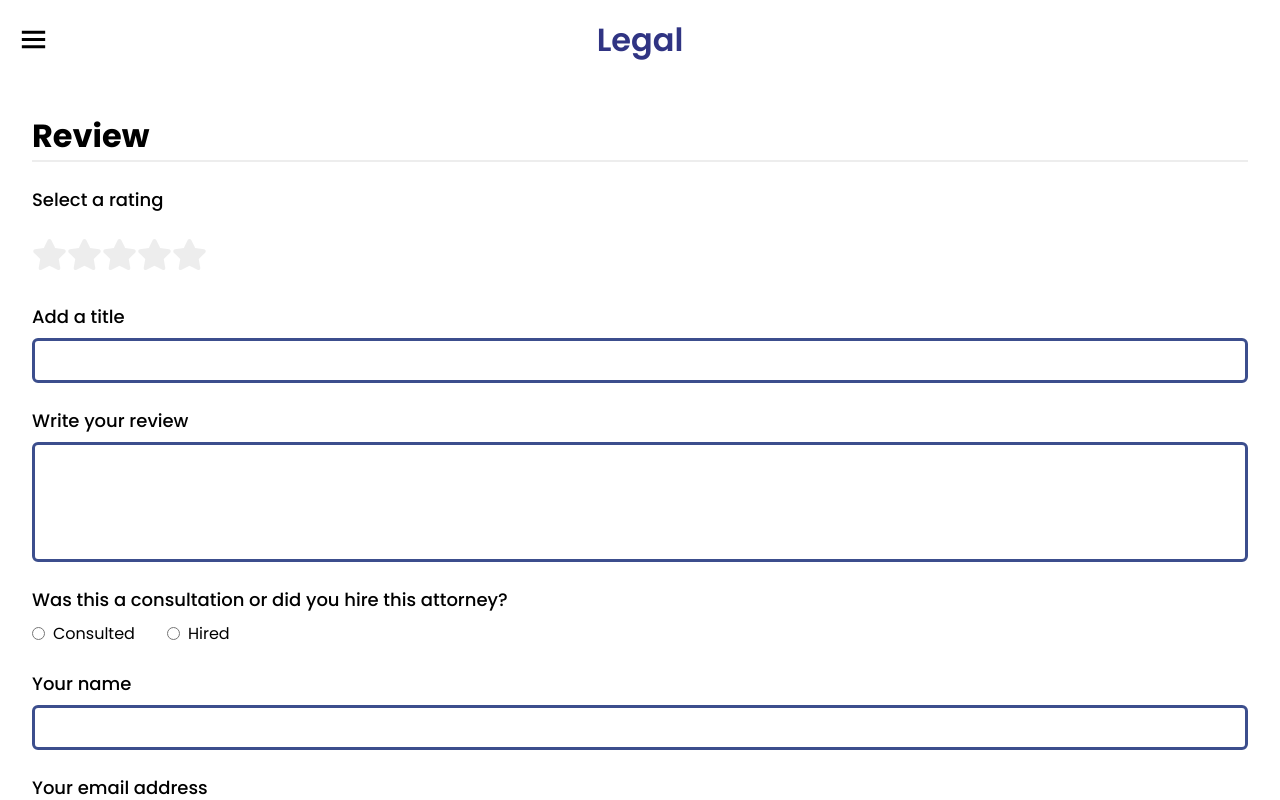
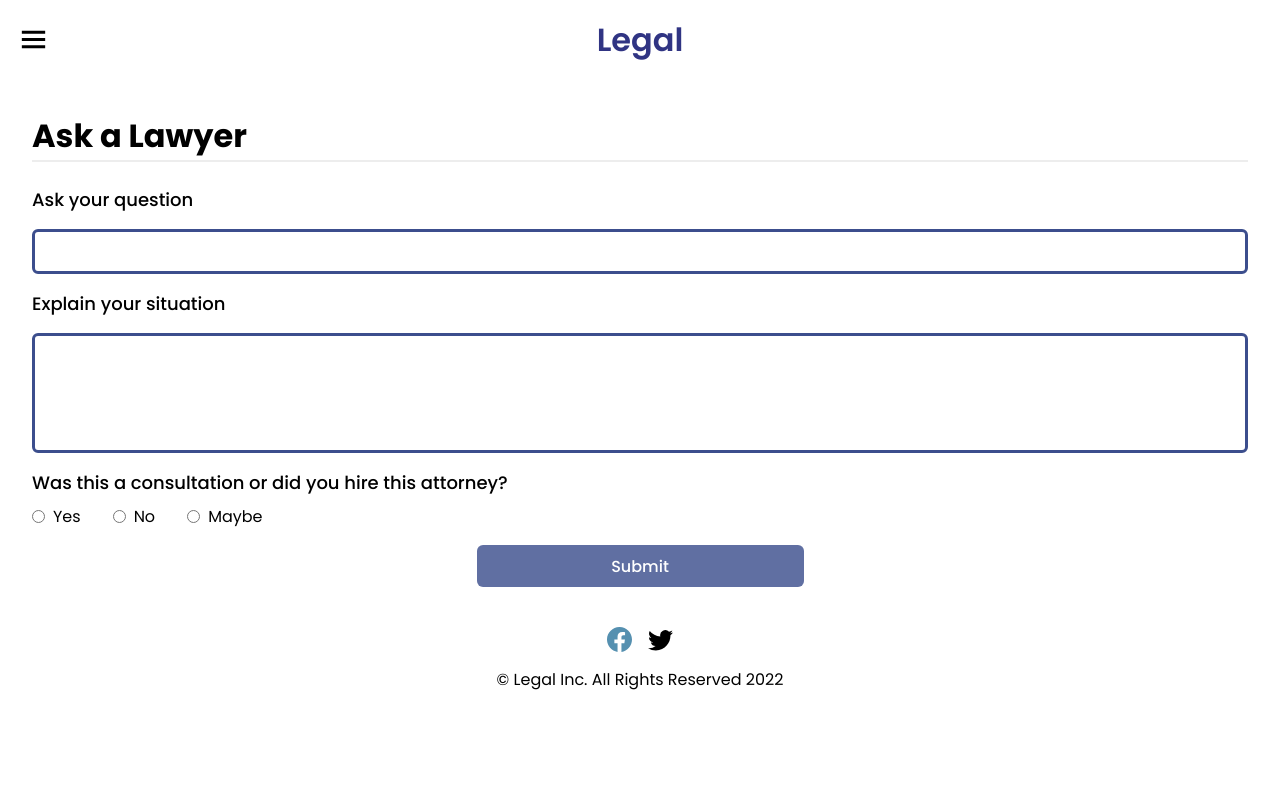
Before and after one commit to cesarmarvar/legal-app, a React (Create React App) app: page /questions/new in a window 1280 px wide. Shown: the top 800 px of the page. Built offline with nearby package versions, Linux system fonts and the light colour scheme.

Commit message:
Created create question page. Functional.

```diff
--- a/src/App.js
+++ b/src/App.js
@@ -1,10 +1,9 @@
 // import { LawyerDetailPage } from "./pages/lawyer-detail/lawyer-detail";
 // import { LawyersPage } from "./pages/lawyers";
 // import MainPage from "./pages/main";
-
 // import StarRating from "./components/textarea/star-rating/star-rating";
-
-import { CreateReview } from "./pages/create-review/create-review-page";
+// import { CreateReview } from "./pages/create-review/create-review-page";
+import CreateQuestionPage from "./pages/create-question/create-question-page";
 
 function App() {
   return (
@@ -12,8 +11,8 @@ function App() {
       {/* <MainPage /> */}
       {/* <LawyersPage /> */}
       {/* <LawyerDetailPage /> */}
-      <CreateReview />
-      {/* <StarRating /> */}
+      {/* <CreateReview /> */}
+      <CreateQuestionPage />
     </>
   );
 }
--- /dev/null
+++ b/src/pages/create-question/create-question-page.js
@@ -0,0 +1,108 @@
+import { useState } from "react";
+import { Button } from "../../components/button/button";
+import { Input } from "../../components/input/input";
+import { Textarea } from "../../components/textarea/textarea";
+import { createQuestion } from "../../services/questions-services";
+import { DivisionLine, FlexRow, FlexColumn, MainContainer } from "../../utils"
+import { InputContainer, Label } from "../create-review/styles";
+
+
+function CreateQuestionPage() {
+
+  const [ questionData, setQuestionData ] = useState({
+    question: "",
+    explanation: "",
+    confirmation: "",
+    user_id: 1
+  })
+
+  const { question, explanation } = questionData
+
+  function handleChange(e) {
+    e.preventDefault();
+    const { name, value } = e.target;
+    setQuestionData({...questionData, [name]: value});
+  }
+
+  function handleConfirmationClick(option){
+    setQuestionData({...questionData, confirmation: option})
+  }
+
+  function handleSubmit(e){
+    e.preventDefault();
+    console.log(questionData);
+    createQuestion(questionData)
+    .then(console.log)
+    .catch(console.log)
+  }
+
+  return (
+  <MainContainer>
+    <h1>Ask a Lawyer</h1>
+    <DivisionLine />
+    <main style={{marginTop: "1.5rem", marginBottom: "1.5rem"}}>
+      <form>
+        <FlexColumn style={{gap: "1rem"}}>
+          <Input
+            id="question"
+            name="question"
+            label="Ask your question"
+            value={question}
+            onChange={handleChange}
+          />
+          <Textarea
+            id="explanation"
+            name="explanation"
+            label="Explain your situation"
+            value={explanation}
+            onChange={handleChange}
+          />
+          <InputContainer>
+            <Label htmlFor="context">Was this a consultation or did you hire this attorney?</Label>
+            <FlexRow style={{gap: "2rem"}}>
+              <FlexRow style={{gap: "0.5rem"}}>
+                <input
+                  type="radio"
+                  id="Yes"
+                  name="confirmation"
+                  value="Yes"
+                  onClick={() => handleConfirmationClick("yes")}
+                />
+                <label htmlFor="Consulted">Yes</label>
+              </FlexRow>
+              <FlexRow style={{gap: "0.5rem"}}>
+                <input
+                  type="radio"
+                  id="No"
+                  name="confirmation"
+                  value="No"
+                  onClick={() => handleConfirmationClick("no")}
+                />
+                <label htmlFor="No">No</label>
+              </FlexRow>
+              <FlexRow style={{gap: "0.5rem"}}>
+                <input
+                  type="radio"
+                  id="Maybe"
+                  name="confirmation"
+                  value="Maybe"
+                  onClick={() => handleConfirmationClick("maybe")}
+                />
+                <label htmlFor="Maybe">Maybe</label>
+              </FlexRow>
+            </FlexRow>
+          </InputContainer>
+          <Button
+            type="secondary"
+            size="wide"
+            style={{margin: "0 auto"}}
+            onClick={handleSubmit}
+          >Submit</Button>
+        </FlexColumn>
+      </form>
+    </main>
+  </MainContainer>
+  )
+};
+
+export default CreateQuestionPage;
```
